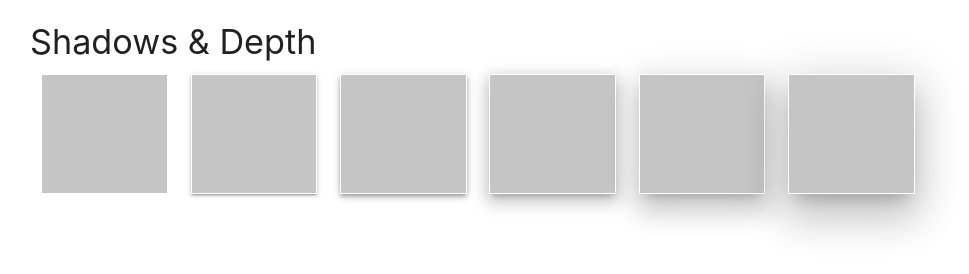
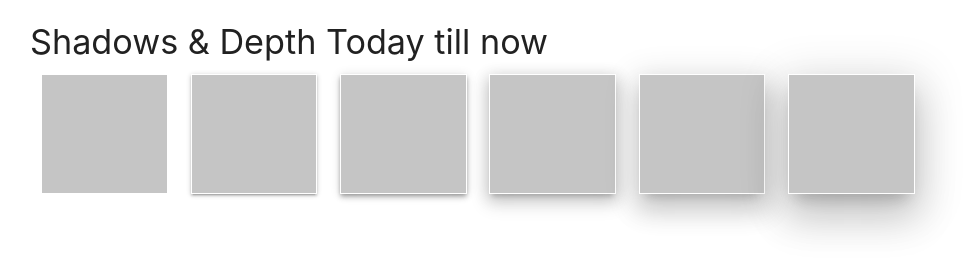
Before and after one commit to Abhijeetrkushwaha/Materialize-Tutorial-Series, a plain HTML site: page index.html in a window 1280 px wide. Shown: the whole page, without its empty margins (162-1131 px from the left). Drawn offline with Linux system fonts and the light colour scheme.

Commit message:
done with depth and shadow

```diff
--- a/index.html
+++ b/index.html
@@ -123,7 +123,7 @@
         </div> -->
 
         <!-- Tutorial Seven: Depth & Shadow -->
-        <h4>Shadows & Depth</h4>
+        <h4>Shadows & Depth Today till now</h4>
         <div class="row">
             <div class="col s2">
                 <div class=""></div>
```
